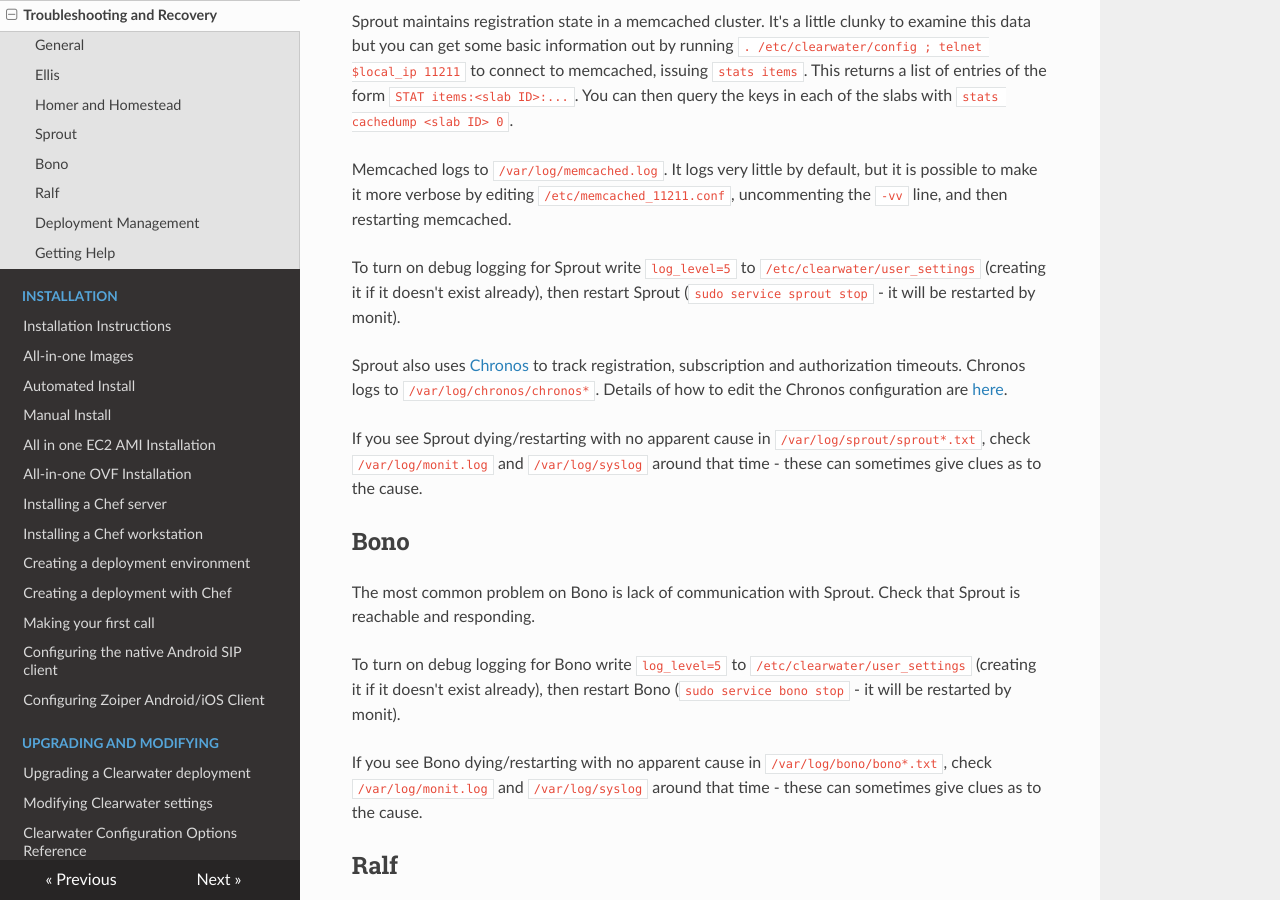
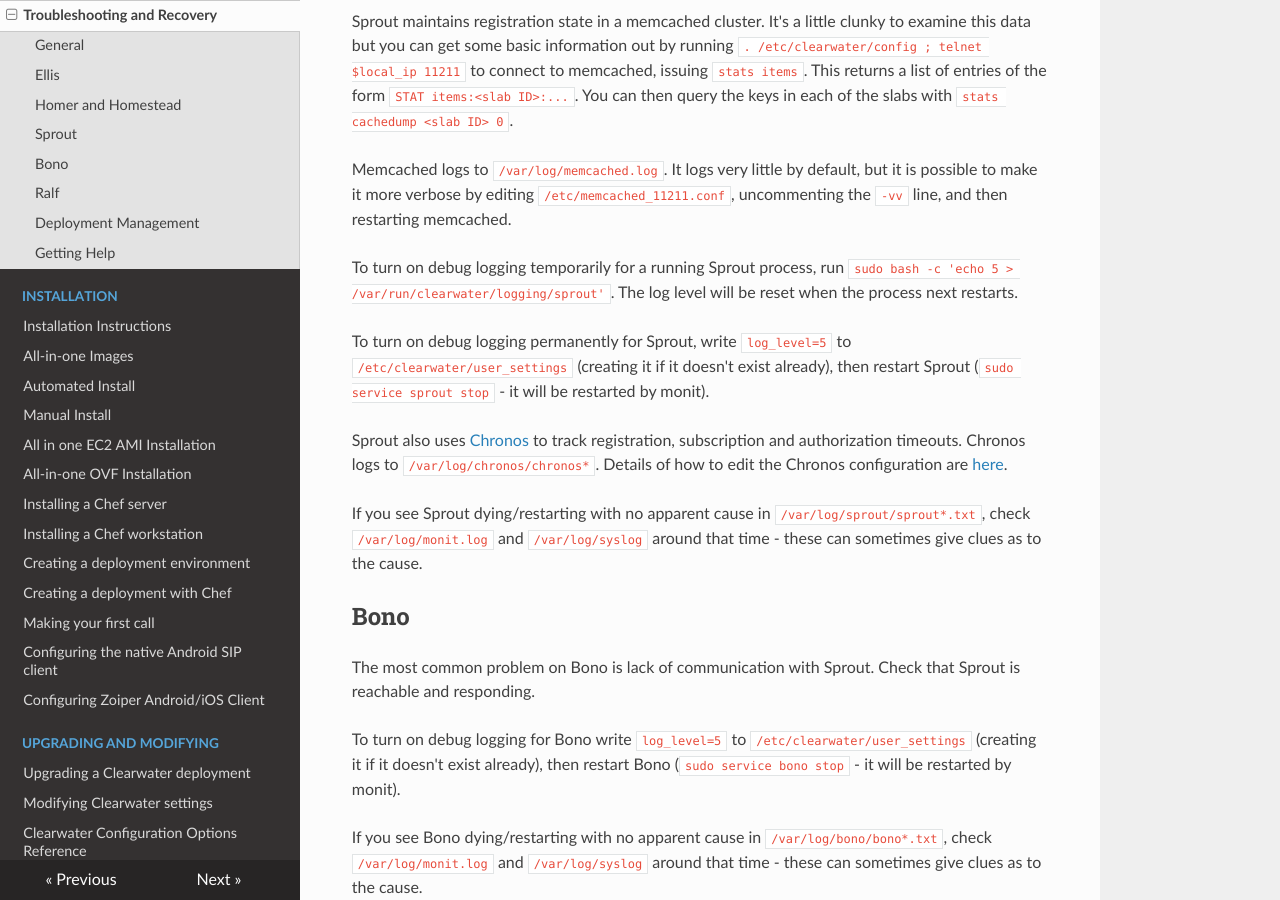
Before and after one commit to Metaswitch/clearwater-readthedocs, an MkDocs documentation site: the page built from docs/Troubleshooting_and_Recovery.md, in a window 1280 px wide and 900 px high, scrolled down 2261 px. Built offline with MkDocs 1.6.1, drawn with Linux system fonts in a browser that asks for light colours; nearby versions of some CDN libraries; old or Windows-style settings are respelled for this version of MkDocs.

Commit message:
Document the new debug-logging-without-restarting process

```diff
--- a/docs/Troubleshooting_and_Recovery.md
+++ b/docs/Troubleshooting_and_Recovery.md
@@ -51,7 +51,9 @@ Sprout maintains registration state in a memcached cluster. It's a little clunky
 
 Memcached logs to `/var/log/memcached.log`. It logs very little by default, but it is possible to make it more verbose by editing `/etc/memcached_11211.conf`, uncommenting the `-vv` line, and then restarting memcached.
 
-To turn on debug logging for Sprout write `log_level=5` to `/etc/clearwater/user_settings` (creating it if it doesn't exist already), then restart Sprout (`sudo service sprout stop` - it will be restarted by monit).
+To turn on debug logging temporarily for a running Sprout process, run `sudo bash -c 'echo 5 > /var/run/clearwater/logging/sprout'`. The log level will be reset when the process next restarts.
+
+To turn on debug logging permanently for Sprout, write `log_level=5` to `/etc/clearwater/user_settings` (creating it if it doesn't exist already), then restart Sprout (`sudo service sprout stop` - it will be restarted by monit).
 
 Sprout also uses [Chronos](https://github.com/Metaswitch/chronos) to track registration, subscription and authorization timeouts. Chronos logs to `/var/log/chronos/chronos*`. Details of how to edit the Chronos configuration are [here](https://github.com/Metaswitch/chronos/blob/dev/doc/configuration.md).
 
```
